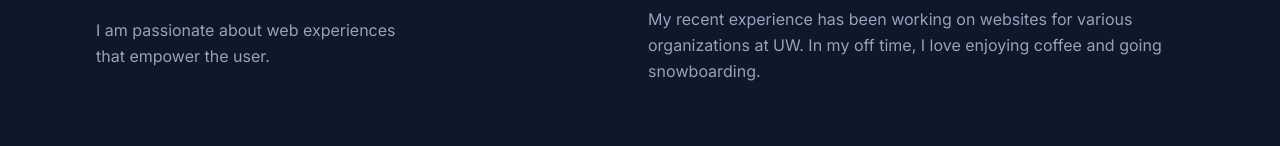
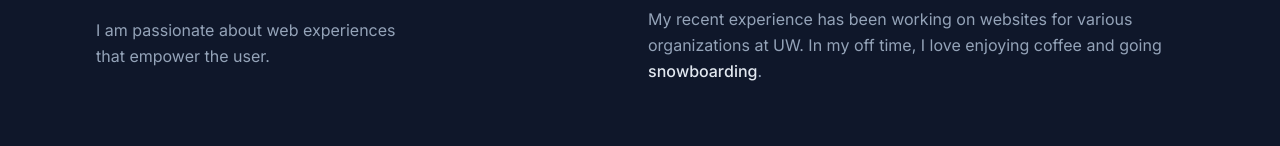
Before and after one commit to duncrob/personal-site, a Next.js app: page / in a window 1280 px wide. Shown: the part 183-329 px from the top of the page. Built offline with nearby package versions, Linux system fonts and the light colour scheme.

Commit message:
Added medium wight and text slate to 'snowboarding'

```diff
--- a/src/app/components/About.js
+++ b/src/app/components/About.js
@@ -42,7 +42,7 @@ export default function About({ setSnowfall }) {
         </p>
         <p className='mb-4'>
           My recent experience has been working on websites for various organizations at UW. In my off time, I love enjoying coffee and going&nbsp;
-          <span className={"lg:cursor-[url('/img/snowboarder.png'),_pointer] group/snowboard inline-flex"} onMouseOver={() => {setSnowfall(<Snowfall />)}} onMouseOut={() => {setSnowfall("")}}>
+          <span className={"lg:cursor-[url('/img/snowboarder.png'),_pointer] group/snowboard inline-flex lg:font-medium lg:text-slate-200"} onMouseOver={() => {setSnowfall(<Snowfall />)}} onMouseOut={() => {setSnowfall("")}}>
             <span className="sr-only">Snowboarding</span>
               <span className="group-hover/snowboard:text-sky-300 transition duration-75 group-hover/snowboard:-translate-y-px delay-[50ms]">s</span>
               <span className="group-hover/snowboard:text-sky-200 transition duration-75 group-hover/snowboard:translate-y-px delay-[75ms]">n</span>
```
